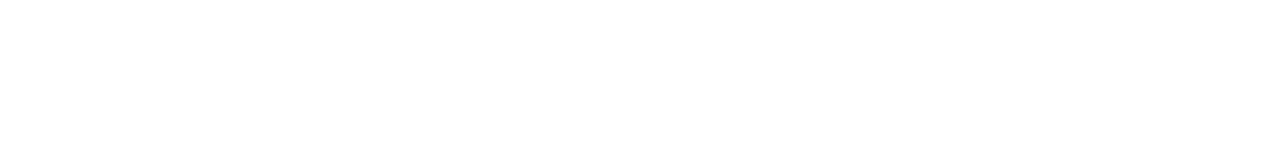
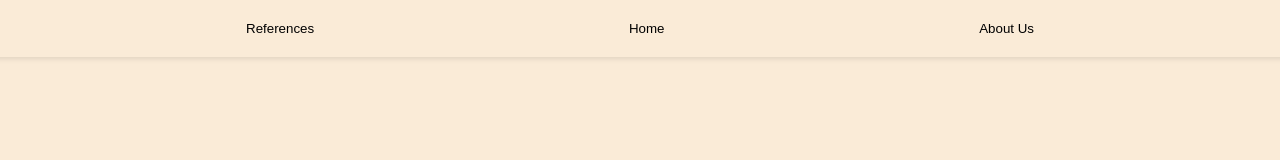
Before and after one commit to RefrigerationUnit/CarbonBurger, a plain HTML site: page references/index.html in a window 1280 px wide. Drawn offline with Linux system fonts and the light colour scheme; files that its build step writes are made by us from their sources.

Commit message:
pages setup

```diff
--- a/about/a_styles.css
+++ b/about/a_styles.css
@@ -0,0 +1,78 @@
+html, body {
+    height: 100%;
+    margin: 0;
+    padding: 0;
+    font-family: Arial, sans-serif;
+}
+
+body {
+    padding-top: 56px;
+    background-color: antiquewhite;
+    min-height: 100vh;
+    display: flex;
+    flex-direction: column;
+    align-items: center;
+}
+
+header, div, footer {
+    padding: 16px;
+}
+
+header {
+    position: fixed;
+    top: 0;
+    left: 50%;
+    transform: translateX(-50%);
+    padding: 10px;
+    box-shadow: 0 2px 5px rgba(0, 0, 0, 0.1);
+    text-align: center;
+    width: 100%;
+    background-color: antiquewhite;
+}
+
+.buttons-container {
+    display: flex;
+    justify-content: center;   /* center elements */
+    gap: 1.5rem;               /* flexible gap between elements */
+    flex-wrap: nowrap;         /* keep on one line */
+    padding: 10px;
+}
+
+@media (min-width: 600px) {
+  .buttons-container {
+    justify-content: space-between; /* spread out fully */
+    max-width: calc(250px * (3 - 1) + 100px * 3);
+    margin: 0 auto;                  /* center the container */
+    gap: initial;                   /* remove gap, spacing by space-between */
+    width: 100%;                   /* full width to use space-between */
+  }
+}
+
+.btn0 {
+    border: none;
+    background: none;
+    cursor: pointer;
+}
+
+.btn0:hover {
+    text-decoration: bold;
+    color: blue;
+}
+
+.footer_wrapper {
+    margin-top: auto;
+    text-align: center;
+    font-size: small;
+    color: gray;
+}
+
+hr {
+    border: none;
+    border-top: 1px solid #ccc;
+    margin: 0;
+}
+
+footer {
+    margin-top: auto;
+    text-align: center;
+}
--- a/references/index.html
+++ b/references/index.html
@@ -4,8 +4,15 @@
     <meta charset="UTF-8">
     <meta name="viewport" content="width=device-width, initial-scale=1.0">
     <title>Document</title>
+    <link rel="stylesheet" href="a_styles.css">
 </head>
 <body>
-
+    <header>
+    <div class="buttons-container">
+        <button class="btn0" onclick="location.href='../references/index.html'">References</button>
+        <button class="btn0" onclick="location.href='../index.html'">Home</button>
+        <button class="btn0" onclick="location.href='index.html'">About Us</button>
+    </div>
+    </header>
 </body>
 </html>
--- a/references/rstyles.css
+++ b/references/rstyles.css
@@ -0,0 +1,78 @@
+html, body {
+    height: 100%;
+    margin: 0;
+    padding: 0;
+    font-family: Arial, sans-serif;
+}
+
+body {
+    padding-top: 56px;
+    background-color: antiquewhite;
+    min-height: 100vh;
+    display: flex;
+    flex-direction: column;
+    align-items: center;
+}
+
+header, div, footer {
+    padding: 16px;
+}
+
+header {
+    position: fixed;
+    top: 0;
+    left: 50%;
+    transform: translateX(-50%);
+    padding: 10px;
+    box-shadow: 0 2px 5px rgba(0, 0, 0, 0.1);
+    text-align: center;
+    width: 100%;
+    background-color: antiquewhite;
+}
+
+.buttons-container {
+    display: flex;
+    justify-content: center;   /* center elements */
+    gap: 1.5rem;               /* flexible gap between elements */
+    flex-wrap: nowrap;         /* keep on one line */
+    padding: 10px;
+}
+
+@media (min-width: 600px) {
+  .buttons-container {
+    justify-content: space-between; /* spread out fully */
+    max-width: calc(250px * (3 - 1) + 100px * 3);
+    margin: 0 auto;                  /* center the container */
+    gap: initial;                   /* remove gap, spacing by space-between */
+    width: 100%;                   /* full width to use space-between */
+  }
+}
+
+.btn0 {
+    border: none;
+    background: none;
+    cursor: pointer;
+}
+
+.btn0:hover {
+    text-decoration: bold;
+    color: blue;
+}
+
+.footer_wrapper {
+    margin-top: auto;
+    text-align: center;
+    font-size: small;
+    color: gray;
+}
+
+hr {
+    border: none;
+    border-top: 1px solid #ccc;
+    margin: 0;
+}
+
+footer {
+    margin-top: auto;
+    text-align: center;
+}
--- a/styles.css
+++ b/styles.css
@@ -84,7 +84,7 @@
 }
 
 .btn0:hover {
-    text-decoration: underline;
+    text-decoration: bold;
     color: blue;
 }
 
```
Also changed, not shown: about/index.html (+7 -1 lines).
